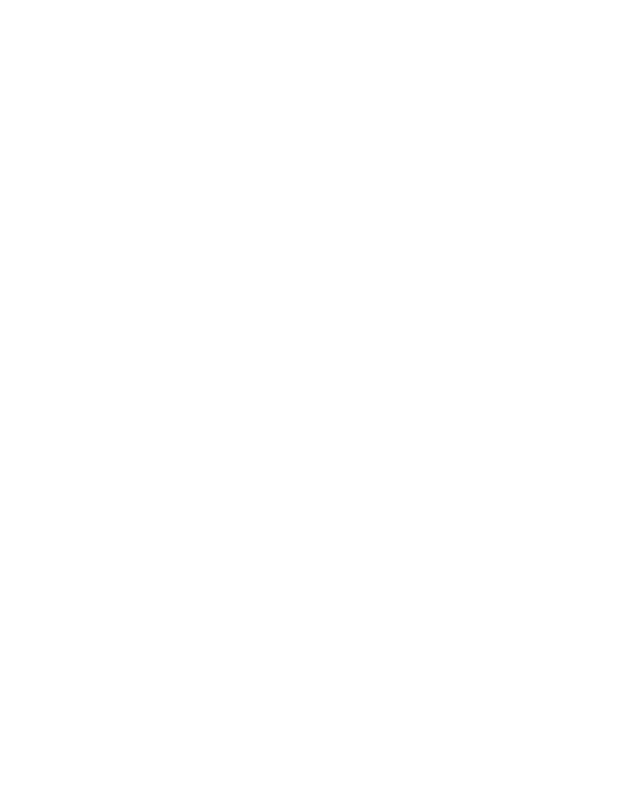
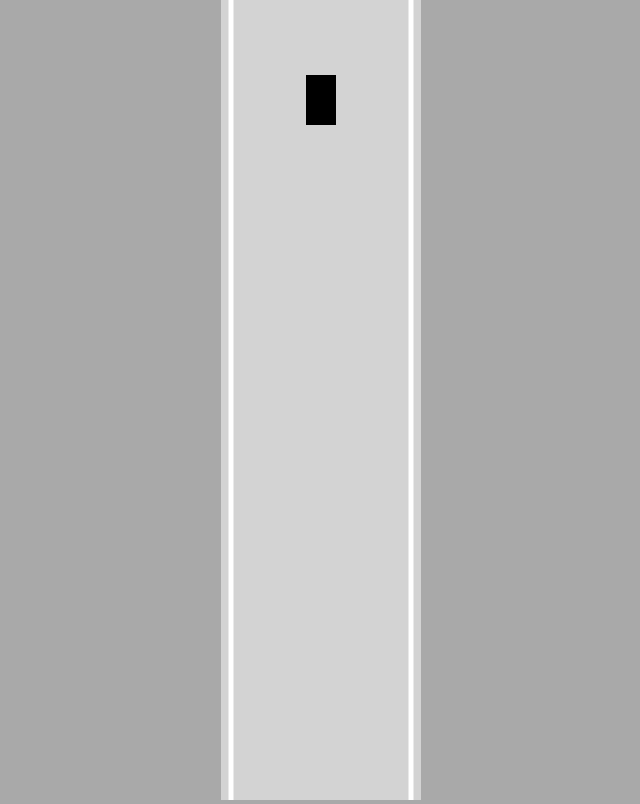
Before and after one commit to tbaolam/Self-Driving-Car-Stimu-JS, a plain HTML site: page index.html in a window 1280 px wide. Shown: the whole page, without its empty margins (319-959 px from the left). Drawn offline with Linux system fonts and the light colour scheme.

Commit message:
Create car, control, road

```diff
--- /dev/null
+++ b/car.js
@@ -0,0 +1,79 @@
+class Car{
+    constructor(x, y, width, height){
+        this.x = x;
+        this.y = y;
+        this.width = width;
+        this.height = height;
+
+        this.speed = 0;
+        this.acceleration = 0.2;
+        this.maxSpeed = 3;
+        this.friction = 0.05;
+        this.angle = 0;
+
+        this.controls = new Controls();
+    }
+
+    update(){
+        this.#move();
+    }
+
+    #move(){
+        // Up & Down Movement
+        if (this.controls.forward){
+            this.speed += this.acceleration;
+        }
+        if (this.controls.reverse){
+            this.speed -= this.acceleration;
+        }
+
+        //Speed setting
+        if (this.speed > this.maxSpeed){
+            this.speed = this.maxSpeed;
+        }
+        if (this.speed <-this.maxSpeed/2){
+            this.speed = -this.maxSpeed/2;
+        }
+
+        //Friction setting
+        if (this.speed > 0){
+            this.speed -= this.friction;
+        }
+        if (this.speed < 0){
+            this.speed += this.friction;
+        }
+        if(Math.abs(this.speed) < this.friction){
+            this.speed = 0;
+        }
+
+        // Left & Right Movement
+        if (this.speed != 0){
+            const flip = this.speed > 0 ? 1 : -1;
+            if (this.controls.left){
+                this.angle += 0.03 * flip;
+            }
+            if (this.controls.right){
+                this.angle -= 0.03 * flip;
+            }
+        }
+
+        this.x -= Math.sin(this.angle)*this.speed;
+        this.y -= Math.cos(this.angle)*this.speed;
+    }
+
+    draw(ctx){ //ctx = context
+        ctx.save();
+        ctx.translate(this.x, this.y);
+        ctx.rotate(-this.angle);
+        ctx.beginPath();
+        ctx.rect(
+            - this.width/2,
+            - this.height/2,
+            this.width,
+            this.height
+        );
+        ctx.fill();
+
+        ctx.restore();
+    }
+}
--- /dev/null
+++ b/controls.js
@@ -0,0 +1,48 @@
+class Controls{
+    constructor(){
+        this.forward = false;
+        this.left = false;
+        this.right = false;
+        this.reverse = false;
+
+        this.#addKeyboardListeners();
+    }
+
+    #addKeyboardListeners(){
+        document.onkeydown=(event)=>{
+            switch(event.key){
+                case "ArrowLeft":
+                    this.left = true;
+                    break;
+                case "ArrowRight":
+                    this.right = true;
+                    break;
+                case "ArrowUp":
+                    this.forward = true;
+                    break;
+                case "ArrowDown":
+                    this.reverse = true;
+                    break;
+            }
+            //console.table(this);
+        }
+
+        document.onkeyup=(event)=>{
+            switch(event.key){
+                case "ArrowLeft":
+                    this.left = false;
+                    break;
+                case "ArrowRight":
+                    this.right = false;
+                    break;
+                case "ArrowUp":
+                    this.forward = false;
+                    break;
+                case "ArrowDown":
+                    this.reverse = false;
+                    break;
+            }
+            //console.table(this);
+        }
+    }
+}
--- a/index.html
+++ b/index.html
@@ -1,10 +1,13 @@
 <!DOCTYPE html>
 <head>
     <title>Self-driving car -  No libraries</title>
-    <link rel=""stylesheet" href="style.css">
+    <link rel="stylesheet" href="style.css">
 </head>
 <body>
     <canvas id="myCanvas"></canvas>
+    <script src="car.js"></script>
+    <script src="road.js"></script>
+    <script src="controls.js"></script>
     <script src="main.js"></script>
 </body>
 </html>
--- a/main.js
+++ b/main.js
@@ -0,0 +1,17 @@
+const canvas=document.getElementById("myCanvas");
+canvas.width = 200;
+
+const ctx = canvas.getContext("2d");
+const road = new Road(canvas.width/2, canvas.width*0.90);
+const car = new Car(100, 100, 30, 50);
+car.draw(ctx);
+
+animate();
+
+function animate(){
+    car.update();
+    canvas.height = window.innerHeight;
+    road.draw(ctx);
+    car.draw(ctx);
+    requestAnimationFrame(animate);
+}
--- /dev/null
+++ b/road.js
@@ -0,0 +1,30 @@
+class Road{
+    constructor(x, width, laneCount = 3){
+        this.x = x;
+        this.width = width;
+        this.laneCount = laneCount;
+
+        this.left = x - width/2;
+        this.right = x + width/2;
+
+        const infinity = 1000000;
+        // y axis in computer grows downwards
+        this.top = -infinity;
+        this.bottom = infinity;
+    }
+
+    draw(ctx){
+        ctx.lineWidth = 5;
+        ctx.strokeStyle = "white";
+
+        ctx.beginPath();
+        ctx.moveTo(this.left, this.top);
+        ctx.lineTo(this.left, this.bottom);
+        ctx.stroke();
+
+        ctx.beginPath();
+        ctx.moveTo(this.right, this.top);
+        ctx.lineTo(this.right, this.bottom);
+        ctx.stroke();
+    }
+}
--- a/style.css
+++ b/style.css
@@ -0,0 +1,10 @@
+body{
+    margin: 0;
+    background: darkgray;
+    overflow: hidden;
+    text-align: center;
+}
+
+#myCanvas{
+    background: lightgray;
+}
```
